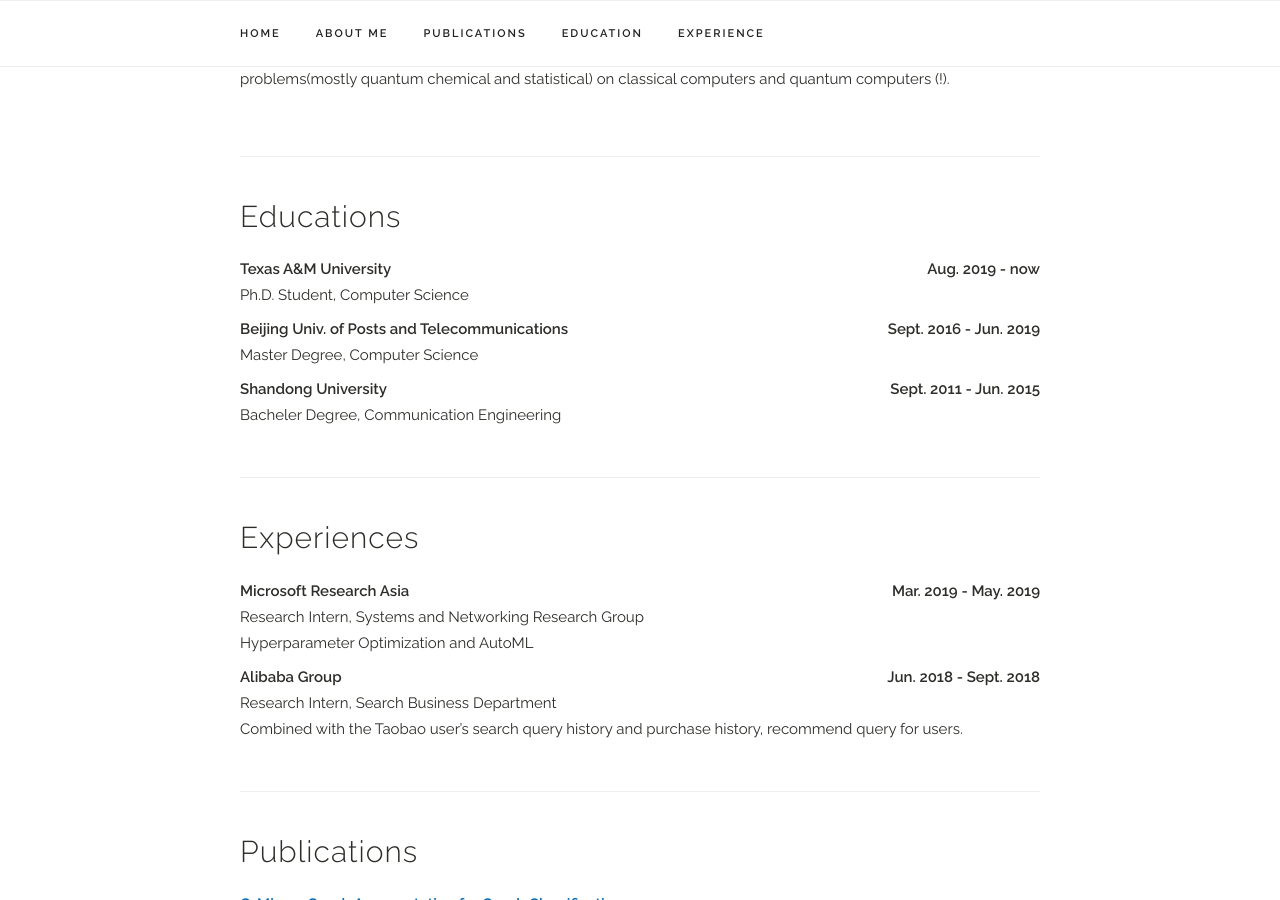
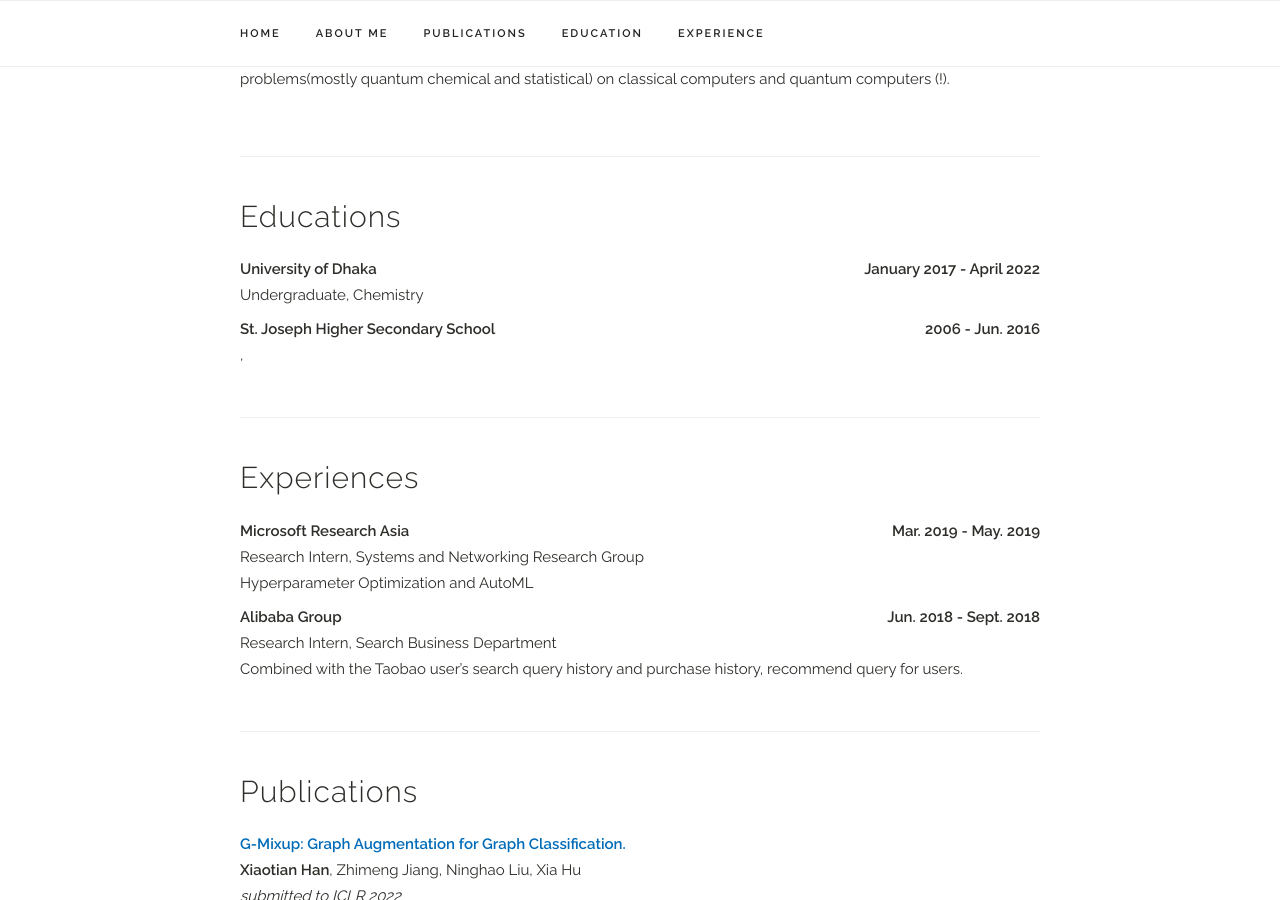
Before and after one commit to IshmamShah/IshmamShah.github.io, a Jekyll site: the page built from index.html, in a window 1280 px wide and 900 px high, scrolled down 400 px. Built offline with Jekyll 4.4.1, drawn with Linux system fonts in a browser that asks for light colours; a style sheet for code colours, icons or effects is not loaded.

Commit message:
Update education.yaml

```diff
--- a/_data/education.yaml
+++ b/_data/education.yaml
@@ -1,19 +1,10 @@
 educations:
 
-- place: "Texas A&M University"
-  time: "Aug. 2019 - now"
-  title: "Ph.D. Student"
-  subtitle: "Computer Science"
+- place: "University of Dhaka"
+  time: "January 2017 - April 2022"
+  title: "Undergraduate"
+  subtitle: "Chemistry"
   category: "school"
 
-- place: "Beijing Univ. of Posts and Telecommunications"
-  time: "Sept. 2016 - Jun. 2019"
-  title: "Master Degree"
-  subtitle: "Computer Science"
-  category: "school"
-
-- place: "Shandong University"
-  time: "Sept. 2011 - Jun. 2015"
-  title: "Bacheler Degree"
-  subtitle: "Communication Engineering"
-  category: "school"
+- place: "St. Joseph Higher Secondary School"
+  time: "2006 - Jun. 2016"
```
